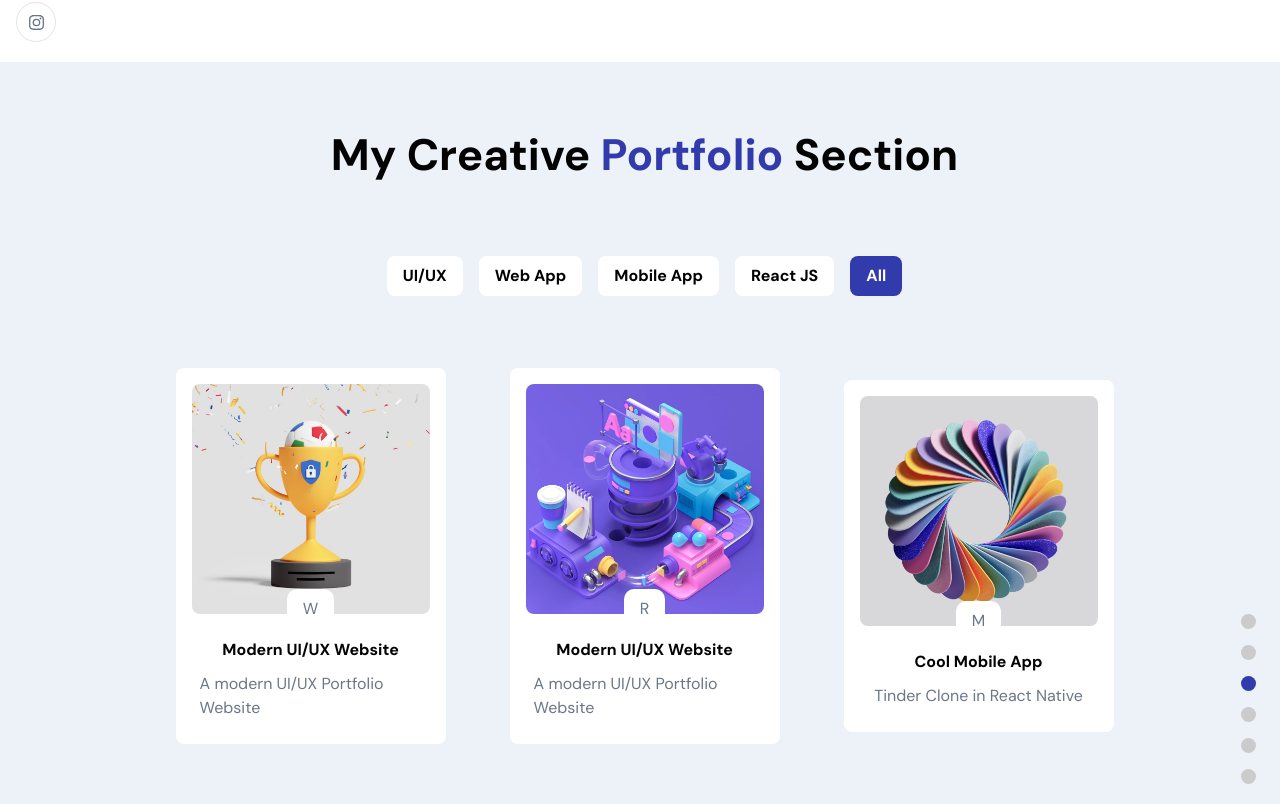
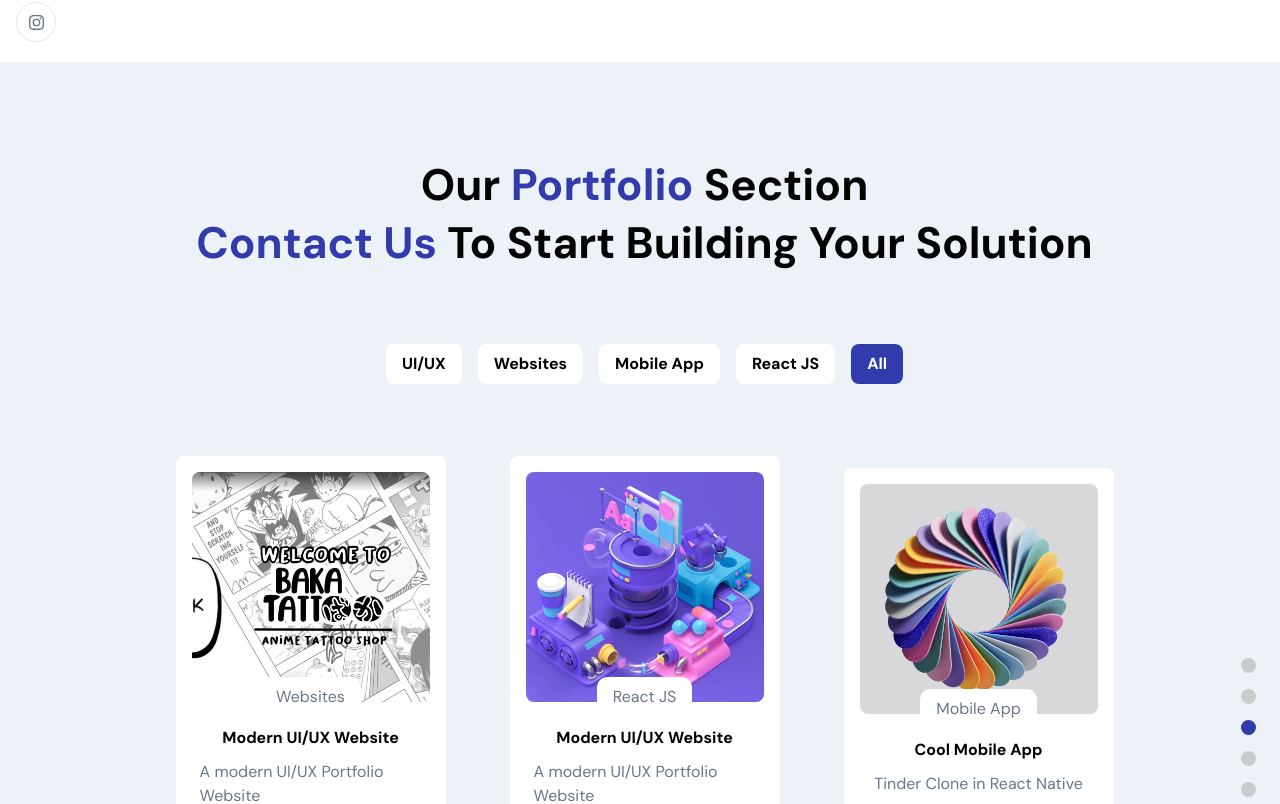
Before and after one commit to Payes13/Archdevis_Website, a React (Create React App) app: page / in a window 1280 px wide. Shown: the part 1740-2544 px from the top of the page. Built offline with nearby package versions, Linux system fonts and the light colour scheme.

Commit message:
Work section complete

```diff
--- a/src/constants/images.js
+++ b/src/constants/images.js
@@ -44,6 +44,7 @@ import archMarketing from '../assets/ArchMarketing.png';
 import archMobile from '../assets/ArchMobile.png';
 import archSolution from '../assets/ArchSolution.png';
 import archWeb from '../assets/ArchWeb.png';
+import archWork from '../assets/ArchWork.png';
 
 export default {
   email,
@@ -88,4 +89,5 @@ export default {
   archMobile,
   archSolution,
   archWeb,
+  archWork,
 };
--- a/src/container/Work/Work.jsx
+++ b/src/container/Work/Work.jsx
@@ -1,4 +1,4 @@
-import React, { useState, useEffect } from 'react';
+import React, { useState } from 'react';
 import { AiFillEye, AiFillGithub } from 'react-icons/ai';
 import { motion } from 'framer-motion';
 
@@ -8,10 +8,10 @@ import { images } from '../../constants'
 import './Work.scss';
 
 const works = [
-  { title: 'Modern UI/UX Website', description: 'A modern UI/UX Portfolio Website', projectLink: "http://www.stoneartmtl.com", codeLink: 'http://www.google.com', imgUrl: images.about03, name: 'Web development', tags: 'Web App'},
+  { title: 'Modern UI/UX Website', description: 'A modern UI/UX Portfolio Website', projectLink: "http://www.bakatattoo.com", codeLink: 'http://www.google.com', imgUrl: images.archWork, name: 'Web development', tags: ['Websites']},
   { title: 'Modern UI/UX Website', description: 'A modern UI/UX Portfolio Website', projectLink: "http://www.stoneartmtl.com", codeLink: 'http://www.google.com', imgUrl: images.about04, name: 'Web development', tags: 'React JS'},
   { title: 'Cool Mobile App', description: 'Tinder Clone in React Native', projectLink: "http://www.stoneartmtl.com", codeLink: 'http://www.google.com', imgUrl: images.about02, name: 'Web development', tags: 'Mobile App'},
-  { title: 'Cool Mobile App', description: 'Tinder Clone in React Native', projectLink: "http://www.stoneartmtl.com", codeLink: 'http://www.google.com', imgUrl: images.about02, name: 'Web development', tags: 'UI/UX'},
+  { title: 'Cool Mobile App', description: 'Tinder Clone in React Native', projectLink: "http://www.stoneartmtl.com", codeLink: 'http://www.google.com', imgUrl: images.about03, name: 'Web development', tags: ['UI/UX', ' Mobile App']},
 ];
 
 const Work = () => {
@@ -31,6 +31,7 @@ const Work = () => {
       if (item === 'All') {
         setFilterWork(works);
       } else {
+        // I WANT TO KEEP THEM ONLY IF THIS IS true work.tags.includes(item)
         setFilterWork(works.filter((work) => work.tags.includes(item)));
       }
     }, 500);
@@ -39,10 +40,11 @@ const Work = () => {
   return (
 
     <>
-      <h2 className="head-text">My Creative <span>Portfolio</span> Section</h2>
+      <h2 className="head-text" style={{marginTop: '30px'}}>Our <span>Portfolio</span> Section</h2>
+      <h2 className="head-text"><span>Contact us </span>to Start Building Your Solution</h2>
 
       <div className="app__work-filter">
-        {['UI/UX', 'Web App', 'Mobile App', 'React JS', 'All'].map((item, index) => (
+        {['UI/UX', 'Websites', 'Mobile App', 'React JS', 'All'].map((item, index) => (
           <div
             key={index}
             onClick={() => handleWorkFilter(item)}
@@ -80,17 +82,6 @@ const Work = () => {
                   </motion.div>
                 </a>
 
-                <a href={work.codeLink} target="_blank" rel="noreferrer">
-                  <motion.div
-                    whileInView={{ scale: [0, 1] }}
-                    whileHover={{ scale: [1, 0.90] }}
-                    transition={{ duration: 0.25 }}
-                    className="app__flex"
-                  >
-                    <AiFillGithub />
-                  </motion.div>
-                </a>
-
               </motion.div>
 
             </div>
@@ -100,7 +91,7 @@ const Work = () => {
               <p className="p-text" style={{ marginTop: 10 }}>{work.description}</p>
 
               <div className="app__work-tag app__flex">
-                <p className="p-text">{work.tags[0]}</p>
+                <p className="p-text">{work.tags}</p>
               </div>
             </div>
 
--- a/src/container/Work/Work.scss
+++ b/src/container/Work/Work.scss
@@ -10,7 +10,6 @@
     justify-content: flex-start;
     align-items: center;
     flex-wrap: wrap;
-
     margin: 4rem 0 2rem;
 
     .app__work-filter-item {
@@ -19,7 +18,6 @@
       background-color: #fff;
       color: #000;
       font-weight: 800;
-
       cursor: pointer;
       transition: all 0.3s ease;
       margin: 0.5rem;
@@ -43,20 +41,18 @@
 
   .app__work-portfolio {
     display: flex;
-    flex-wrap: wrap;
     justify-content: center;
     align-items: center;
+    flex-wrap: wrap;
 
     .app__work-item {
       width: 270px;
       flex-direction: column;
-
       margin: 2rem;
       padding: 1rem;
       border-radius: 0.5rem;
       background-color: #fff;
       color: #000;
-
       cursor: pointer;
       transition: all 0.3s ease;
 
@@ -80,7 +76,6 @@
   .app__work-img {
     width: 100%;
     height: 230px;
-
     position: relative;
 
     img {
@@ -104,19 +99,17 @@
     width: 100%;
     height: 100%;
     background-color: rgba(0, 0, 0, 0.5);
-
     border-radius: 0.5rem;
     opacity: 0;
     transition: all 0.3s ease;
 
-    // THIS IS THE div OF THE CIRCLES OF THE ICONS motion.div
+    // THIS IS THE div OF THE CIRCLES OF THE ICONS motion.div INSIDE THE a
     div {
       width: 50px;
       height: 50px;
       border-radius: 50%;
       background-color: rgba(0, 0, 0, 0.5);
       color: #fff;
-
       margin: 1rem;
       font-family: var(--font-base);
       font-weight: 800;
@@ -133,8 +126,8 @@
   }
 
   .app__work-content {
+    width: 100%;
     padding: 0.5rem;
-    width: 100%;
     position: relative;
     flex-direction: column;
 
@@ -149,7 +142,6 @@
 
     .app__work-tag {
       position: absolute;
-
       padding: 0.5rem 1rem;
       border-radius: 10px;
       background-color: #fff;
```
Also changed, not shown: src/assets/ArchWork.png (added).
